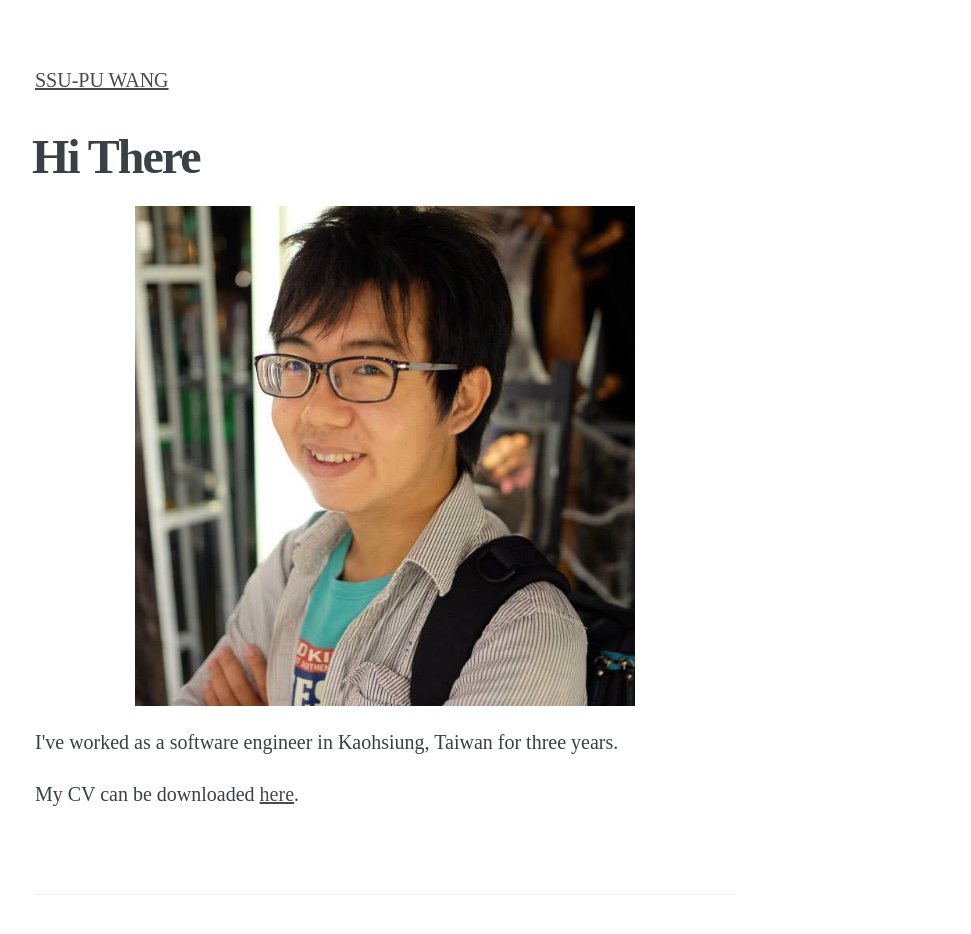
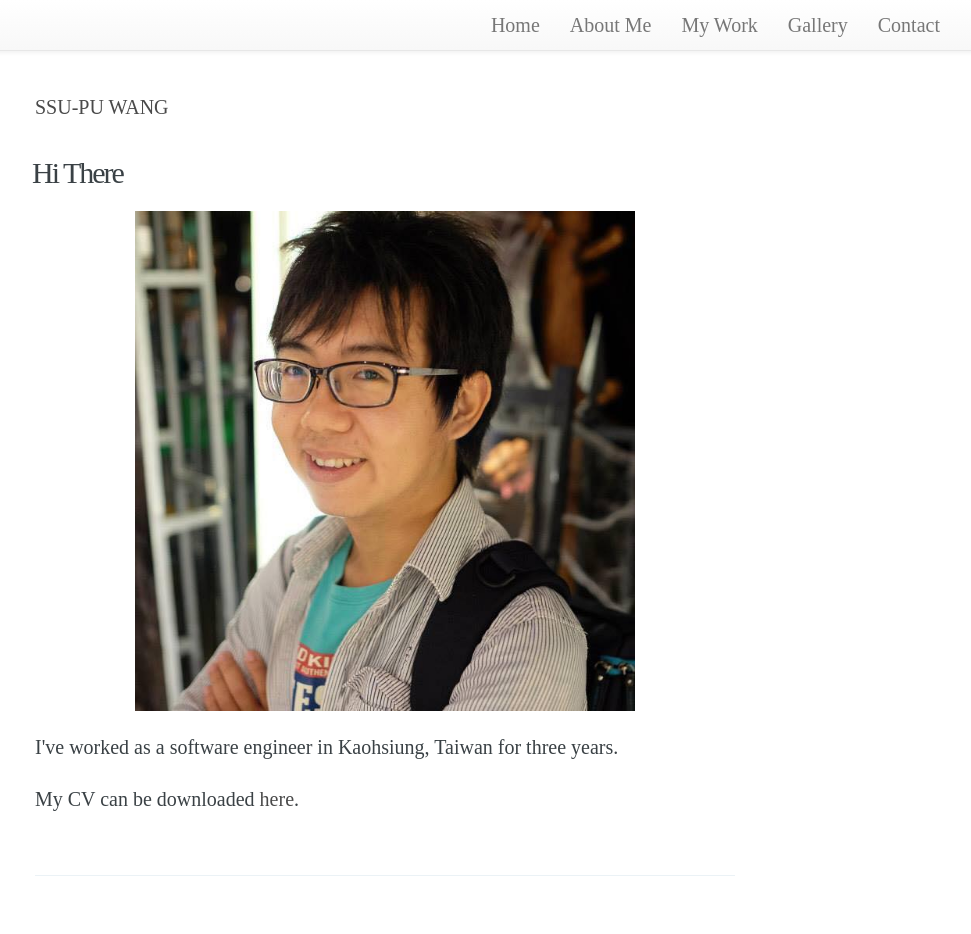
Before and after one commit to buubuuwang/buubuuwang.github.io, a plain HTML site: page index.html in a window 1280 px wide. Shown: the whole page, without its empty margins (255-1226 px from the left). Drawn offline with nearby package versions, Linux system fonts and the light colour scheme.

Commit message:
1. Add navbar of boostrap

```diff
--- a/index.html
+++ b/index.html
@@ -2,6 +2,13 @@
 <html>
 <head>
 <meta charset="UTF-8">
+    <link rel="stylesheet" href="https://maxcdn.bootstrapcdn.com/bootstrap/3.3.7/css/bootstrap.min.css">
+    <link rel="stylesheet" href="https://maxcdn.bootstrapcdn.com/bootstrap/3.3.7/css/bootstrap-theme.min.css">
+    <link rel="stylesheet" href="dist/css/bootstrap-submenu.min.css">
+
+    <script src="https://code.jquery.com/jquery-3.1.1.min.js" defer></script>
+    <script src="https://maxcdn.bootstrapcdn.com/bootstrap/3.3.7/js/bootstrap.min.js" defer></script>
+    <script src="dist/js/bootstrap-submenu.min.js" defer></script>
 </head>
 <style>
 body {
@@ -86,6 +93,24 @@ img {
 
 </style>
 <body>
+<a href="#content" class="sr-only sr-only-focusable" id="skippy">
+    <div class="container">
+        <span class="skiplink-text">Skip to main content</span>
+    </div>
+</a>
+<header class="bs-docs-nav navbar navbar-default navbar-static-top" id="top">
+    <div class="container">
+        <nav class="collapse navbar-collapse navbar-right">
+            <ul class="nav navbar-nav">
+                <li> <a href="index.html">Home</a> </li>
+                <li> <a href="index.html">About Me</a> </li>
+                <li> <a href="index.html">My Work</a> </li>
+                <li> <a href="index.html">Gallery</a> </li>
+                <li> <a href="index.html">Contact</a> </li>
+            </ul>
+        </nav>
+    </div>
+</header>
 <main class="content" role="main">
 <article class="post">
     <header class="post-header">
```
